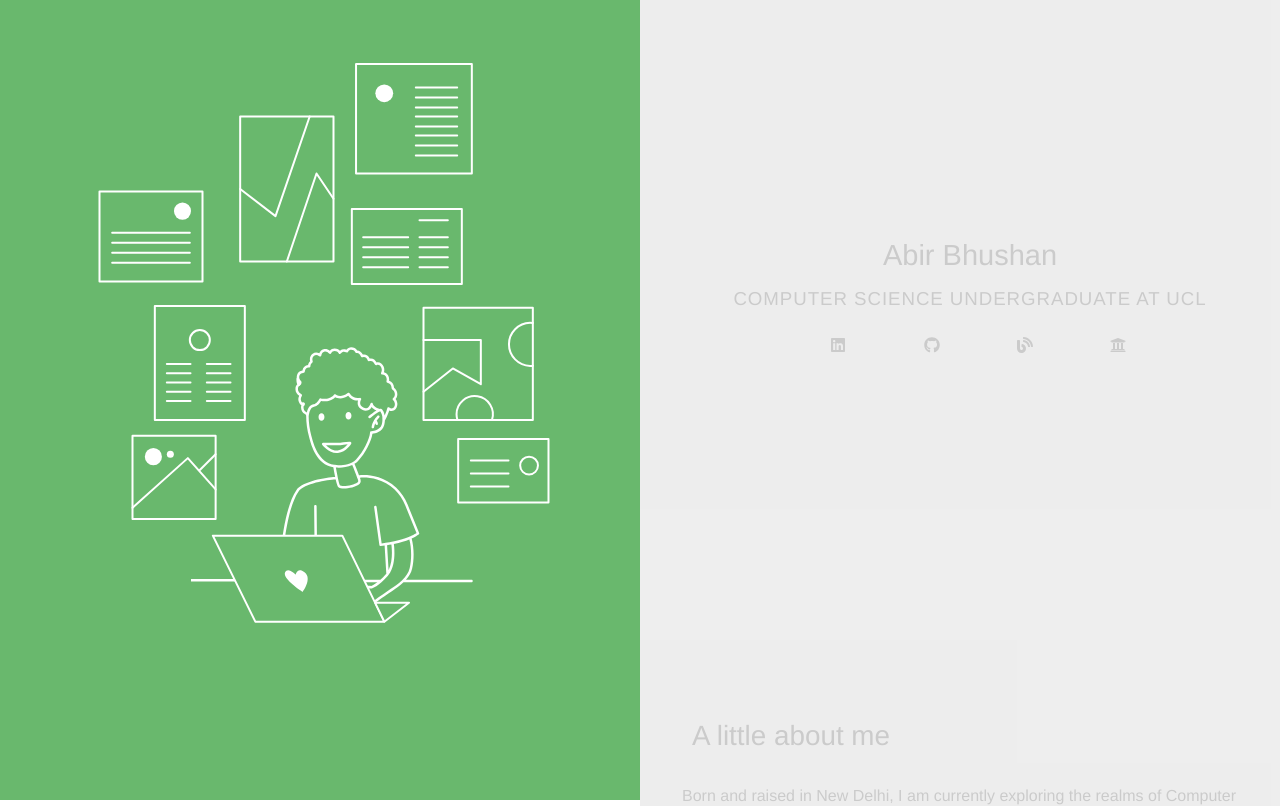
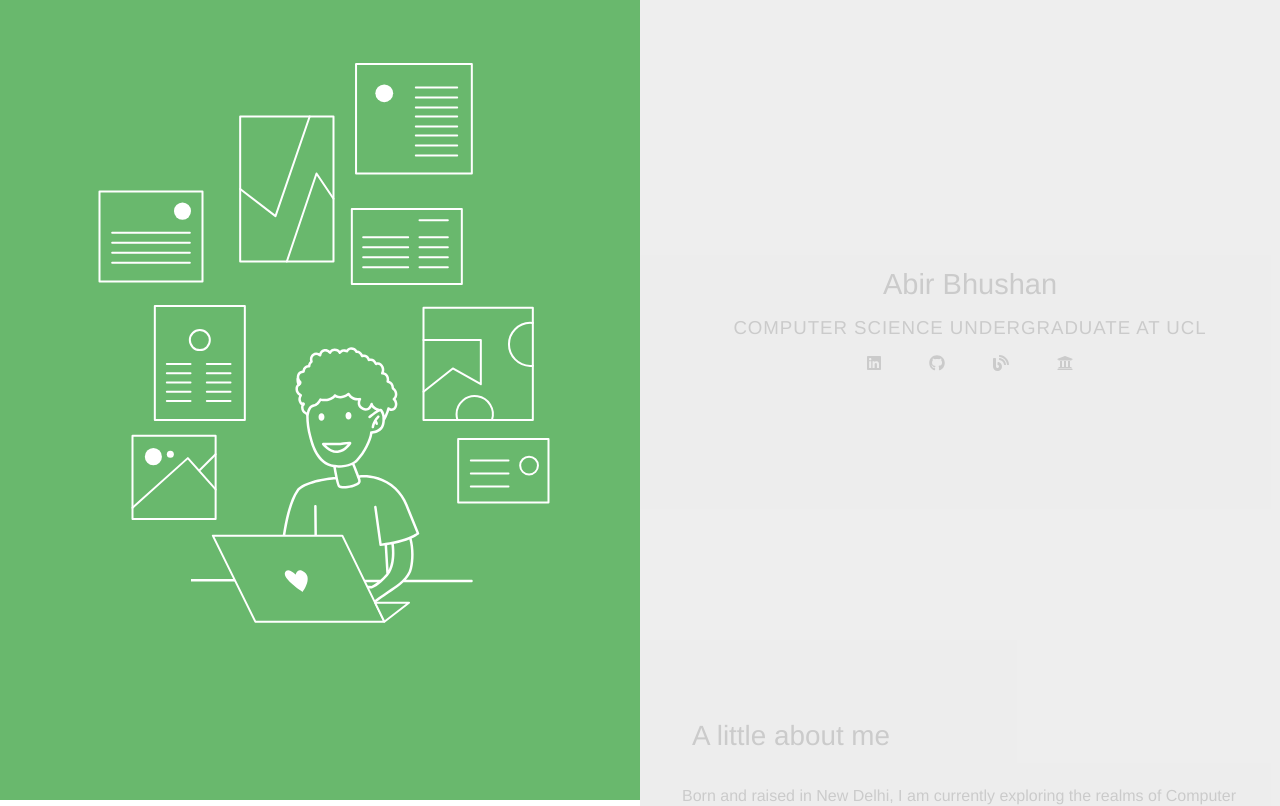
Before and after one commit to abircb/abirbhushan.com, a Vue app: page / in a window 1280 px wide. Shown: the top 806 px of the page. Built offline with nearby package versions, Linux system fonts and the light colour scheme.

Commit message:
fix safari grid rendering

```diff
--- a/src/components/section/Welcome.vue
+++ b/src/components/section/Welcome.vue
@@ -38,11 +38,11 @@
 <style scoped lang="scss">
   .welcome {
     align-items: center;
+    text-align: center;
     display: flex;
     flex-direction: column;
     flex-grow: 1;
     justify-content: center;
-    text-align: center;
 
     h1 {
       font-size: 29px;
@@ -57,15 +57,13 @@
     }
 
     .media-panel {
-      display: flex;
-      max-width: 600px;
-      padding-top: 2%;
-      align-items: center;
-      justify-content: center;
-
+      display: grid;
+      grid-template-columns: auto auto auto auto;
+      align-content: center;
+      padding-top: 1em;
       .col {
-        width: 25%;
-        padding: 25% 75% 75% 75%;
+        padding-left: 1.5em;
+        padding-right: 1.5em;
       }
     }
   }
```
